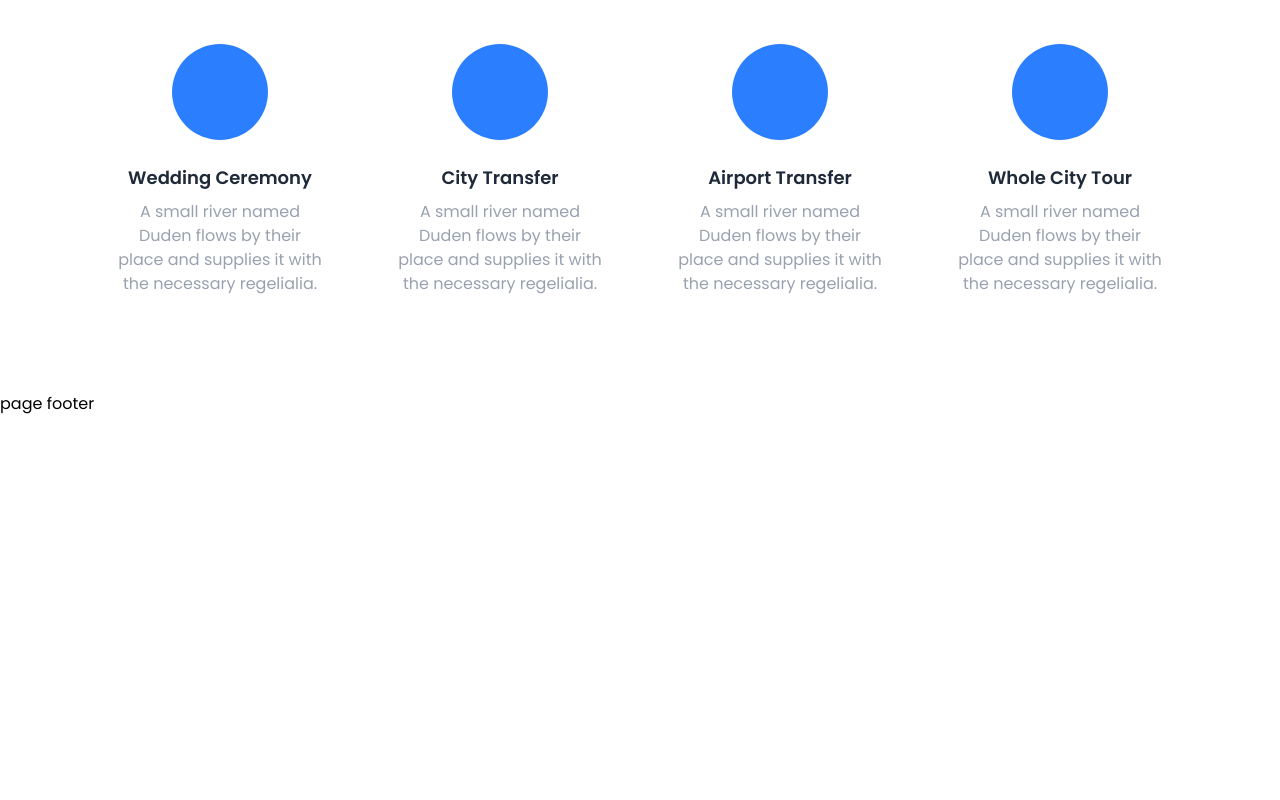
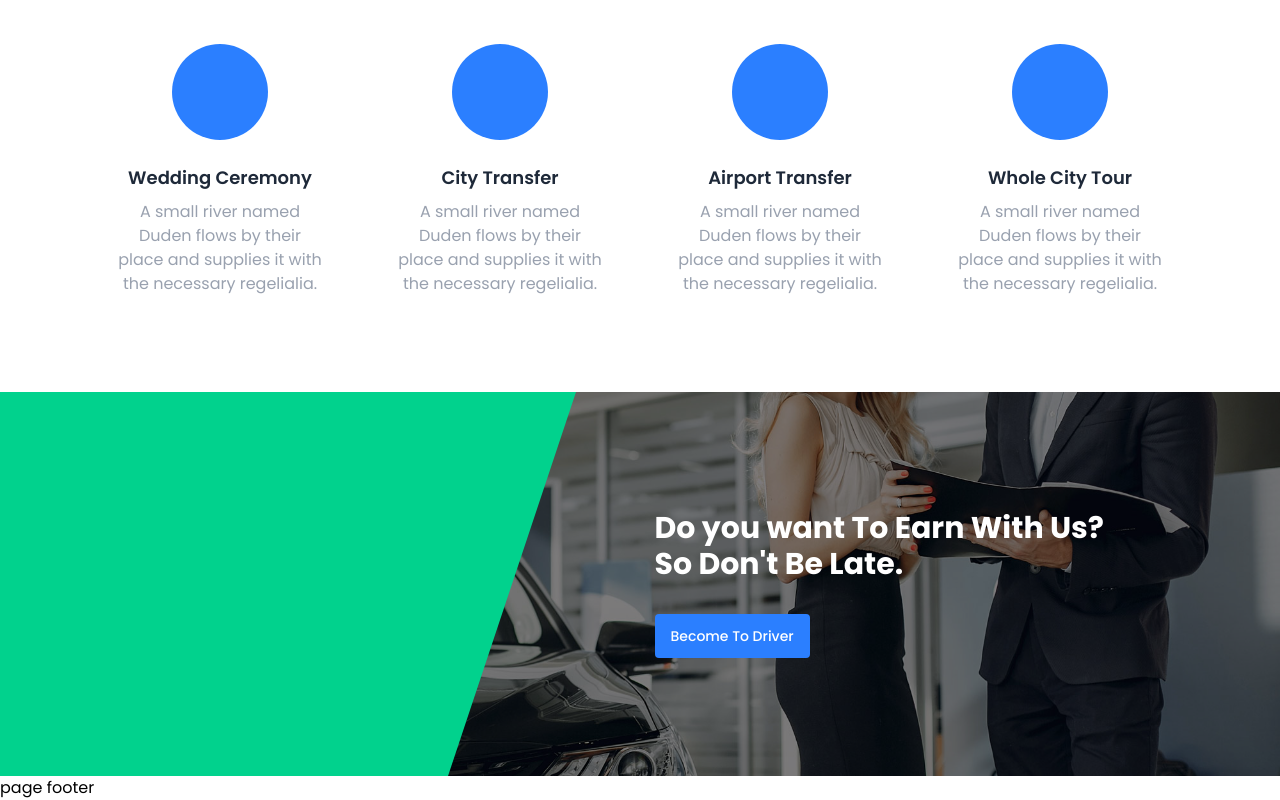
Before and after one commit to siddiqfathurahman/cars-vue, a Vue app: page / in a window 1280 px wide. Shown: the part 2508-3308 px from the top of the page. Before the commit the page ends 2924 px from the top, so only its background shows below. Built offline with nearby package versions, Linux system fonts and the light colour scheme; some icons are missing.

Commit message:
feat: add CallToAction component and integrate it into HomePage layout

```diff
--- /dev/null
+++ b/src/components/homePage/CallToAction.vue
@@ -0,0 +1,26 @@
+<template>
+    <div class="relative w-full h-96 flex items-center">
+        <div class="absolute inset-0">
+            <img src="../../assets/images/bg_3.jpg" alt="call" class="w-full h-full object-cover" />
+            <div class="absolute inset-0 bg-black/50"></div>
+        </div>
+        <div class="absolute right-0 md:right-40 px-4 z-10">
+            <h1 class="text-3xl font-bold mb-4 text-white">
+                Do you want To Earn With Us?<br />
+                So Don't Be Late.
+            </h1>
+            <ButoonComponents text="Become To Driver" />
+        </div>
+        <div class="md:absolute inset-0 bg-[#01d28d] clip-slant w-1/2"></div>
+    </div>
+</template>
+
+<script setup>
+import ButoonComponents from '../composables/ButoonComponents.vue';
+</script>
+
+<style>
+.clip-slant {
+    clip-path: polygon(0 0, 90% 0, 70% 100%, 0 100%);
+}
+</style>
--- a/src/components/page/HomePage.vue
+++ b/src/components/page/HomePage.vue
@@ -3,10 +3,12 @@
   <featured-section />
   <AboutUs />
   <ServiceList />
+  <CallToAction />
 </template>
 
 <script>
 import AboutUs from '../homePage/AboutUs.vue';
+import CallToAction from '../homePage/CallToAction.vue';
 import FeaturedSection from '../homePage/FeaturedSection.vue';
 import HeroSection from  "../homePage/HeroSection.vue";
 import ServiceList from '../homePage/ServiceList.vue';
@@ -15,7 +17,8 @@ export default {
         HeroSection,
         FeaturedSection,
         AboutUs,
-        ServiceList
+        ServiceList,
+        CallToAction,
     }
 }
 </script>
```
